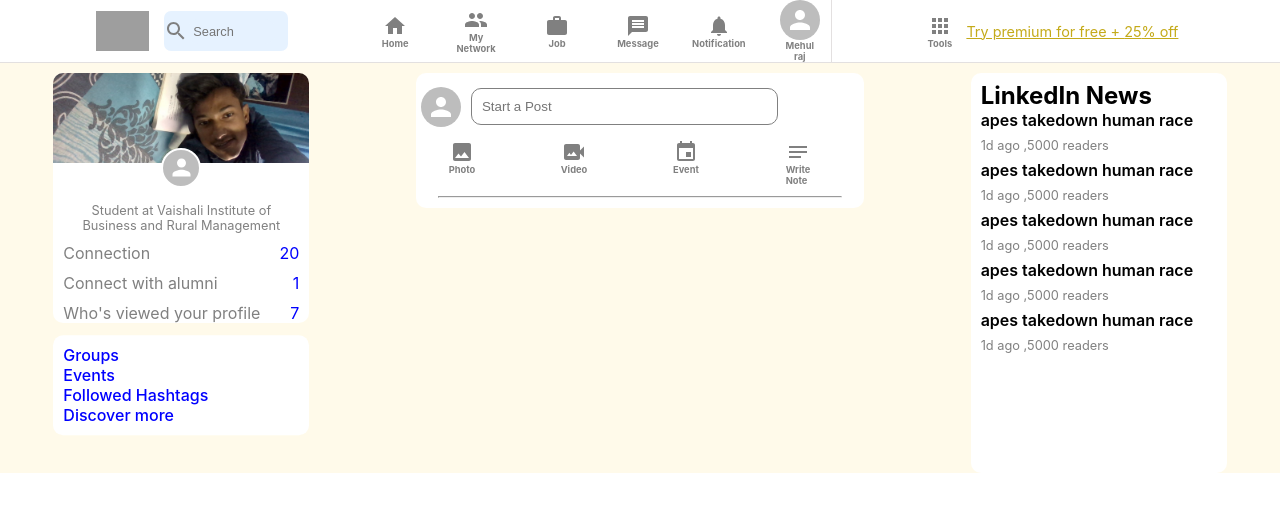
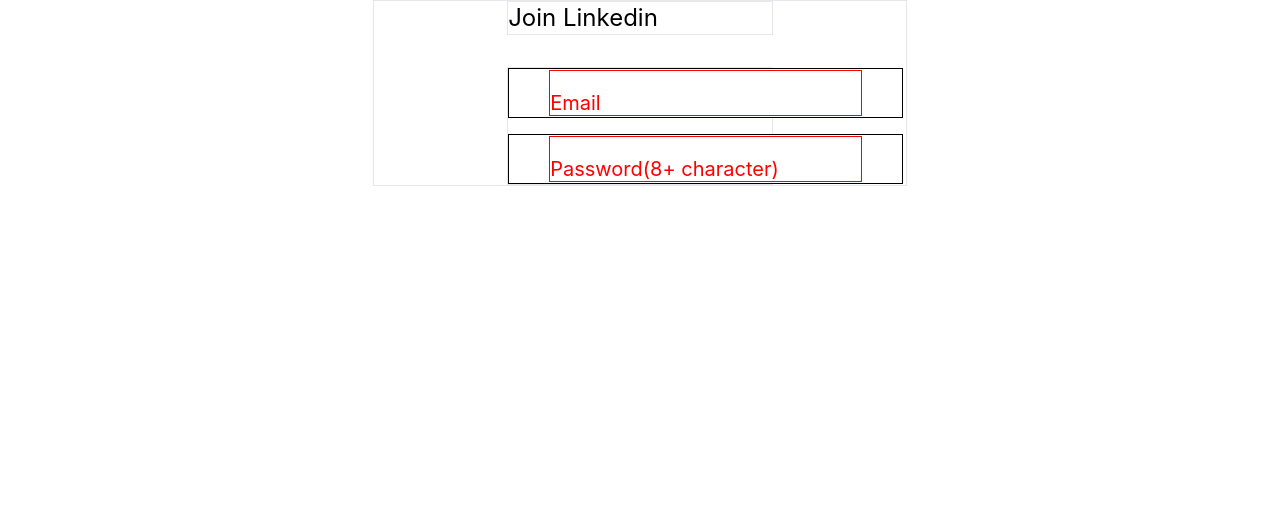
Before and after one commit to mhvats/Linkedin-clone, a React (Create React App) app: page / in a window 1280 px wide. Shown: the top 512 px of the page. Built offline with nearby package versions, Linux system fonts and the light colour scheme; no server answers; the database is empty; grey boxes are pictures that could not be loaded.

Commit message:
sign up page created

```diff
--- a/package.json
+++ b/package.json
@@ -39,5 +39,8 @@
       "last 1 firefox version",
       "last 1 safari version"
     ]
+  },
+  "devDependencies": {
+    "tailwindcss": "^3.3.2"
   }
 }
--- /dev/null
+++ b/src/components/login/Login.js
@@ -0,0 +1,39 @@
+import './login.css'
+export const Login = () => {
+  return (
+    // main-container
+    <div className="hello">
+      {/* input fields */}
+      <div className="border bg-white w-5/12 mx-auto">
+        {/* join linkedin */}
+        <div className="border w-3/6 mx-auto">
+          <p className="text-2xl">Join Linkedin</p>
+        </div>
+        {/* join linkedin closed */}
+        {/* form div */}
+        <div className="mt-8 border w-3/6 mx-auto">
+          <form>
+            {/* input 1 */}
+            <div className="">
+              <input
+                placeholder="Email"
+                type="text"
+                className="border border-black outline-none pt-5 px-10 text-xl"
+              ></input>
+            </div>
+            {/* input 2 */}
+            <div className="mt-4">
+              <input
+                placeholder="Password(8+ character)"
+                type="password"
+                className="border border-black outline-none pt-5 px-10 text-xl"
+              ></input>
+            </div>
+          </form>
+        </div>
+        {/* form div closed */}
+      </div>
+      {/* input fields closed */}
+    </div>
+  );
+};
--- /dev/null
+++ b/src/components/login/login.css
@@ -0,0 +1,12 @@
+input::placeholder{
+    border: 1px solid red;
+    padding-top: 1.25rem;
+    color: red;
+}
+.hello{
+    /* border: 1px solid red; */
+}
+.input-field{
+    padding: 10px 20px;
+    border: 1px solid blue;
+}
--- a/src/index.js
+++ b/src/index.js
@@ -1,13 +1,15 @@
 import React from 'react';
 import ReactDOM from 'react-dom/client';
 import './index.css';
-import App from './App';
+// import App from './App';
+import {Login} from './components/login/Login'
 import reportWebVitals from './reportWebVitals';
 
 const root = ReactDOM.createRoot(document.getElementById('root'));
 root.render(
   // <React.StrictMode>
-    <App />
+    // <App />
+    <Login />
   // </React.StrictMode>
 );
 
--- /dev/null
+++ b/tailwind.config.js
@@ -0,0 +1,10 @@
+/** @type {import('tailwindcss').Config} */
+module.exports = {
+  content: [
+    "./src/**/*.{js,jsx,ts,tsx}",
+  ],
+  theme: {
+    extend: {},
+  },
+  plugins: [],
+}
```
Also changed, not shown: src/index.css (+6 -3 lines), 1 other file (tests, documents, lock files or other folders).
